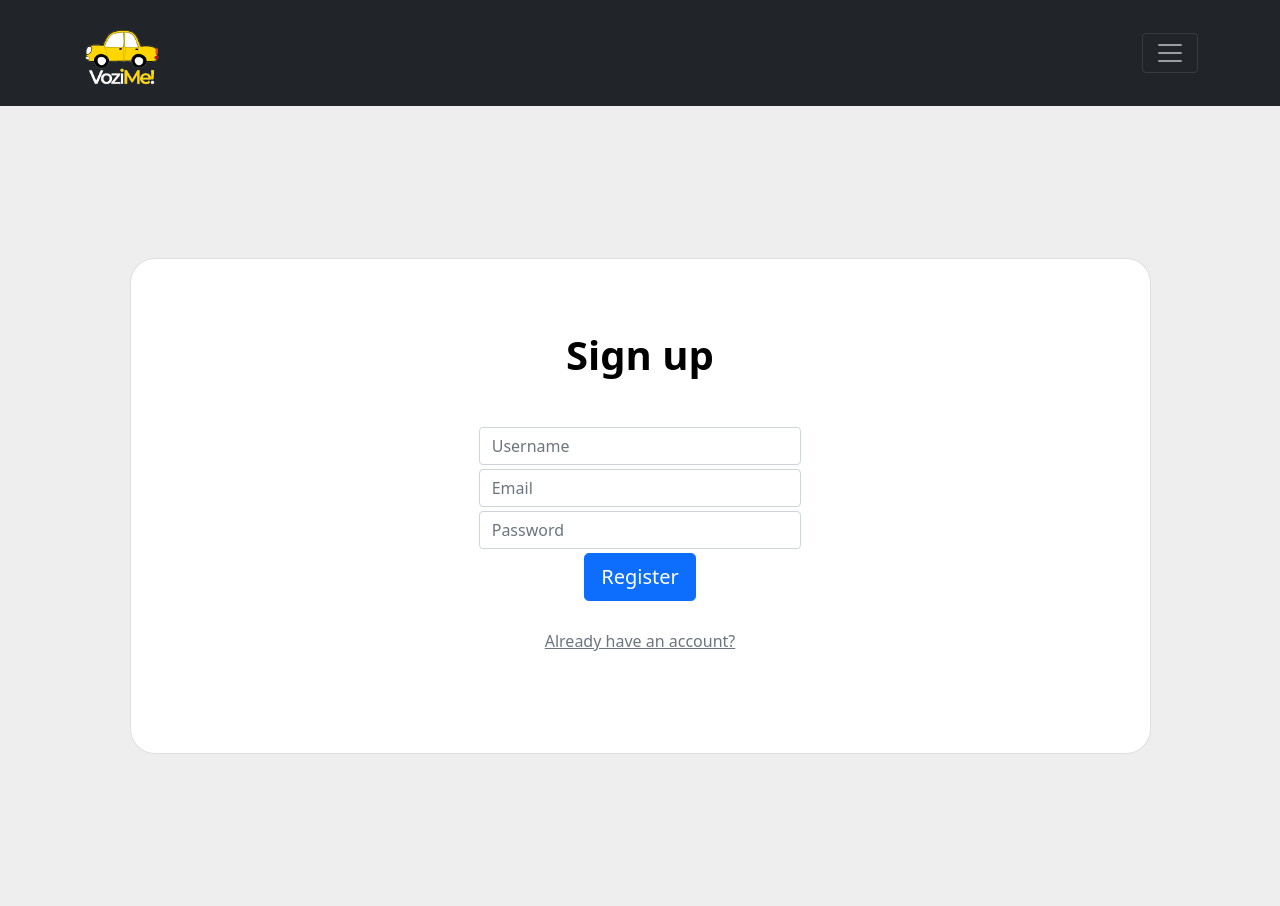
After one commit to azrail212/vozi-me, a PHP site: page /vozime/passenger-register.html in a window 1280 px wide. The commit adds this page. Run offline with PHP 8.4, Linux system fonts and the light colour scheme; some libraries are stand-ins or nearby versions.

Commit message:
register as regular user

```diff
--- a/js/driver-service.js
+++ b/js/driver-service.js
@@ -37,5 +37,5 @@ var DriverService = {
         UserService.logout();
       }
     });
-  },
+  }
 }
--- a/js/user-service.js
+++ b/js/user-service.js
@@ -11,6 +11,12 @@ var UserService = {
       }
     });
     $('#driver-register-form').validate({
+      submitHandler: function(form) {
+        var entity = Object.fromEntries((new FormData(form)).entries());
+        UserService.register(entity);
+      }
+    });
+    $('#passenger-register-form').validate({
       submitHandler: function(form) {
         var entity = Object.fromEntries((new FormData(form)).entries());
         UserService.register(entity);
--- /dev/null
+++ b/passenger-register.html
@@ -0,0 +1,112 @@
+<html>
+
+<head>
+  <meta charset="utf-8">
+  <meta name="viewport" content="width=device-width, initial-scale=1, shrink-to-fit=no">
+  <meta name="description" content="">
+  <meta name="author" content="">
+  <link rel="stylesheet" href="css/bootstrap.min.css">
+  <link href="css/index.css" rel="stylesheet">
+  <link rel="apple-touch-icon" sizes="180x180" href="http://localhost/vozime/assets/apple-touch-icon.png">
+  <link rel="icon" type="image/png" sizes="32x32" href="http://localhost/vozime/assets/favicon-32x32.png">
+  <link rel="icon" type="image/png" sizes="16x16" href="http://localhost/vozime/assets/favicon-16x16.png">
+  <link rel="manifest" href="assets/site.webmanifest">
+  <link href="//cdnjs.cloudflare.com/ajax/libs/toastr.js/latest/css/toastr.min.css" rel="stylesheet">
+
+  <title>VoziMe App</title>
+</head>
+
+<body>
+
+  <header>
+    <div class="collapse bg-dark" id="navbarHeader">
+      <div class="container">
+        <div class="row">
+          <div class="col-sm-8 col-md-7 py-4">
+            <h4 class="text-white">About</h4>
+            <p class="text-muted">VoziMe! Is an idea of an application whose primary audience would
+              be young people who use smartphones in their everyday lives, as well as all those who can navigate through a simple
+              application. The goal is to make taxis as accessible as possible, so that we do not have to call several phone numbers
+              to get a vehicle to pick us up. Feel free to login on the left and then ... <b>Enjoy!</b></p>
+          </div>
+          <div class="col-sm-4 offset-md-1 py-4">
+            <h4 class="text-white">Contact</h4>
+            <ul class="list-unstyled">
+              <li><a href="https://github.com/azrail212/vozi-me" class="text-white">Follow our GitHub</a></li>
+              <li><a href="mailto:azra.becirovic@stu.ibu.edu.ba" class="text-white">Email Azra</a></li>
+              <li><a href="mailto:faris.mulaosmanovic@stu.ibu.edu.ba" class="text-white">Email Faris</a></li>
+            </ul>
+          </div>
+        </div>
+      </div>
+    </div>
+    <div class="navbar navbar-dark bg-dark box-shadow">
+      <div class="container d-flex justify-content-between">
+        <a href="index.html" class="navbar-brand d-flex align-items-center">
+          <img src="assets/logo_for_black.png" width="100%" height="80" class="mr-2"></img>
+        </a>
+        <button class="navbar-toggler" type="button" data-toggle="collapse" data-target="#navbarHeader" aria-controls="navbarHeader" aria-expanded="false" aria-label="Toggle navigation">
+          <span class="navbar-toggler-icon"></span>
+        </button>
+      </div>
+    </div>
+  </header>
+
+  <section class="vh-100" style="background-color: #eee;">
+    <div class="container h-100">
+      <div class="row d-flex justify-content-center align-items-center h-100">
+        <div class="col-lg-12 col-xl-11">
+          <div class="card text-black" style="border-radius: 25px;">
+            <div class="card-body p-md-5">
+              <div class="row justify-content-center">
+                <div class="col-md-10 col-lg-6 col-xl-5 order-2 order-lg-1">
+                  <p class="text-center h1 fw-bold mb-5 mx-1 mx-md-4 mt-4">Sign up</p>
+
+
+                  <form id="passenger-register-form" class="mx-1 mx-md-4">
+
+                      <div class="form-outline flex-fill mb-1">
+                        <input type="text" name="username" class="form-control" placeholder="Username">
+                      </div>
+
+                      <div class="form-outline flex-fill mb-1">
+                        <input type="email" name="email" class="form-control" placeholder="Email">
+                      </div>
+
+                      <div class="form-outline flex-fill mb-1">
+                        <input type="password" name="password" class="form-control" placeholder="Password">
+                      </div>
+
+                      <input type="hidden" name="driver" value="no">
+
+
+                    <div class="d-flex justify-content-center mx-4 mb-3 mb-lg-4">
+                      <button type="submit" class="btn btn-primary btn-lg">Register</button>
+                    </div>
+                  </form>
+                  <div class="text-center pt-1 mb-5 pb-1">
+                    <a class="text-muted" href="login.html">Already have an account?</a>
+                  </div>
+                </div>
+              </div>
+            </div>
+          </div>
+        </div>
+    </div>
+  </section>
+
+  </body>
+  <script src="https://code.jquery.com/jquery-3.2.1.slim.min.js" integrity="sha384-KJ3o2DKtIkvYIK3UENzmM7KCkRr/rE9/Qpg6aAZGJwFDMVNA/GpGFF93hXpG5KkN" crossorigin="anonymous"></script>
+  <script src="js/bootstrap.bundle.min.js"></script>
+  <script src="js/bootstrap.min.js"></script>
+  <script src="js/user-service.js"></script>
+  <script src="js/jquery-3.6.0.min.js"></script>
+  <script src="js/jquery.validate.min.js"></script>
+  <script src="//cdnjs.cloudflare.com/ajax/libs/toastr.js/latest/js/toastr.min.js"></script>
+
+  <script type="text/javascript">
+      UserService.init();
+  </script>
+
+
+</html>
--- a/rest/routes/UserRoutes.php
+++ b/rest/routes/UserRoutes.php
@@ -181,7 +181,7 @@
 
     if (isset($existingUser['username'])){
       Flight::json(["message" => "User already exists"], 403);
-    }else if (empty($register['username']) || empty($register['password']) || empty($register['email'])  || empty($register['licence_id'])) {
+    }else if (empty($register['username']) || empty($register['password']) || empty($register['email'])) {
       Flight::json(["message" => "Make sure you filled all the fields."], 403);
     }else if(preg_match('/[\'^£$%&*()}{@#~?><>,|=_+¬-]/', $register['username'])){
       Flight::json(["message" => "Username must not contain special characters."], 403);
```
